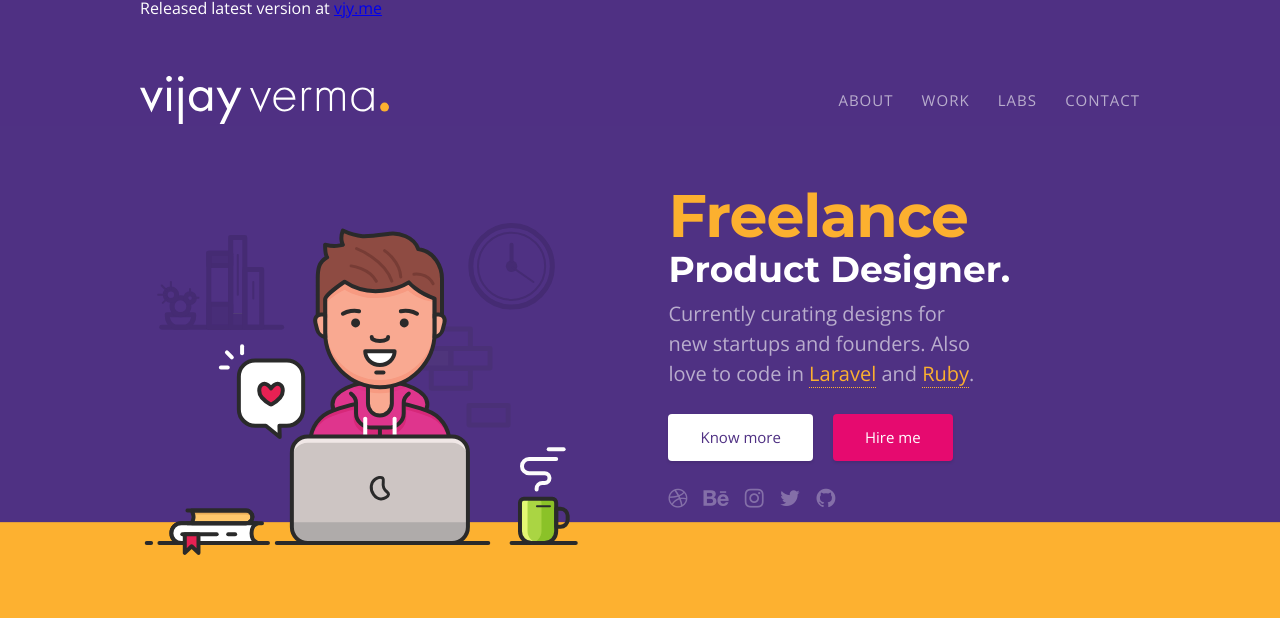
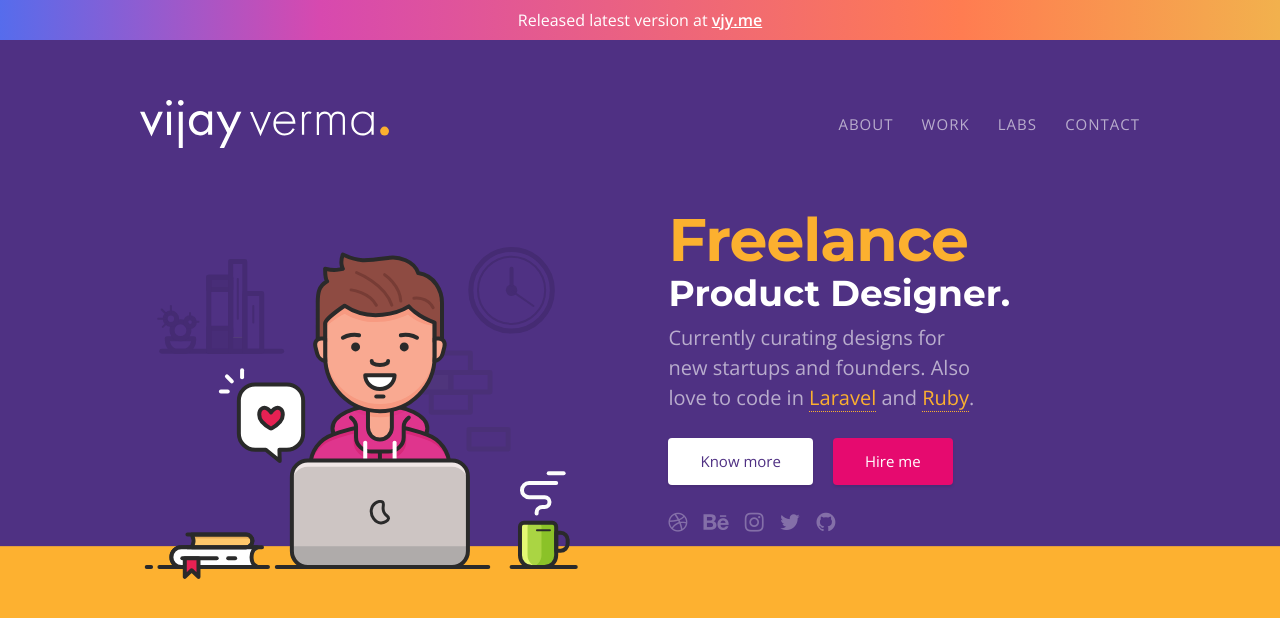
Before and after one commit to realvjy/version, a website: page v2/index.html in a window 1280 px wide. Drawn offline with nearby package versions, Linux system fonts and the light colour scheme.

Commit message:
Update main.css
CSS for announcement

```diff
--- a/v2/css/main.css
+++ b/v2/css/main.css
@@ -79,7 +79,18 @@ strong {
     content: " ";
     display: block;
     clear: both; }
-
+.announce-wrapper.release {
+    background-color: #d749af;
+    background-image: linear-gradient(90deg,#566cec,#d749af 25%,#ff7c51 75%,#f2b14d);
+    color: #fff;
+    font-size: 16px;
+    padding: 12px;
+    text-align: center;
+}
+.announce-wrapper a {
+    color: #fff;
+    font-weight:600;
+}
 /* line 2, ../sass/base/_mixins.scss */
 header:after, section:after {
   content: "";
```
